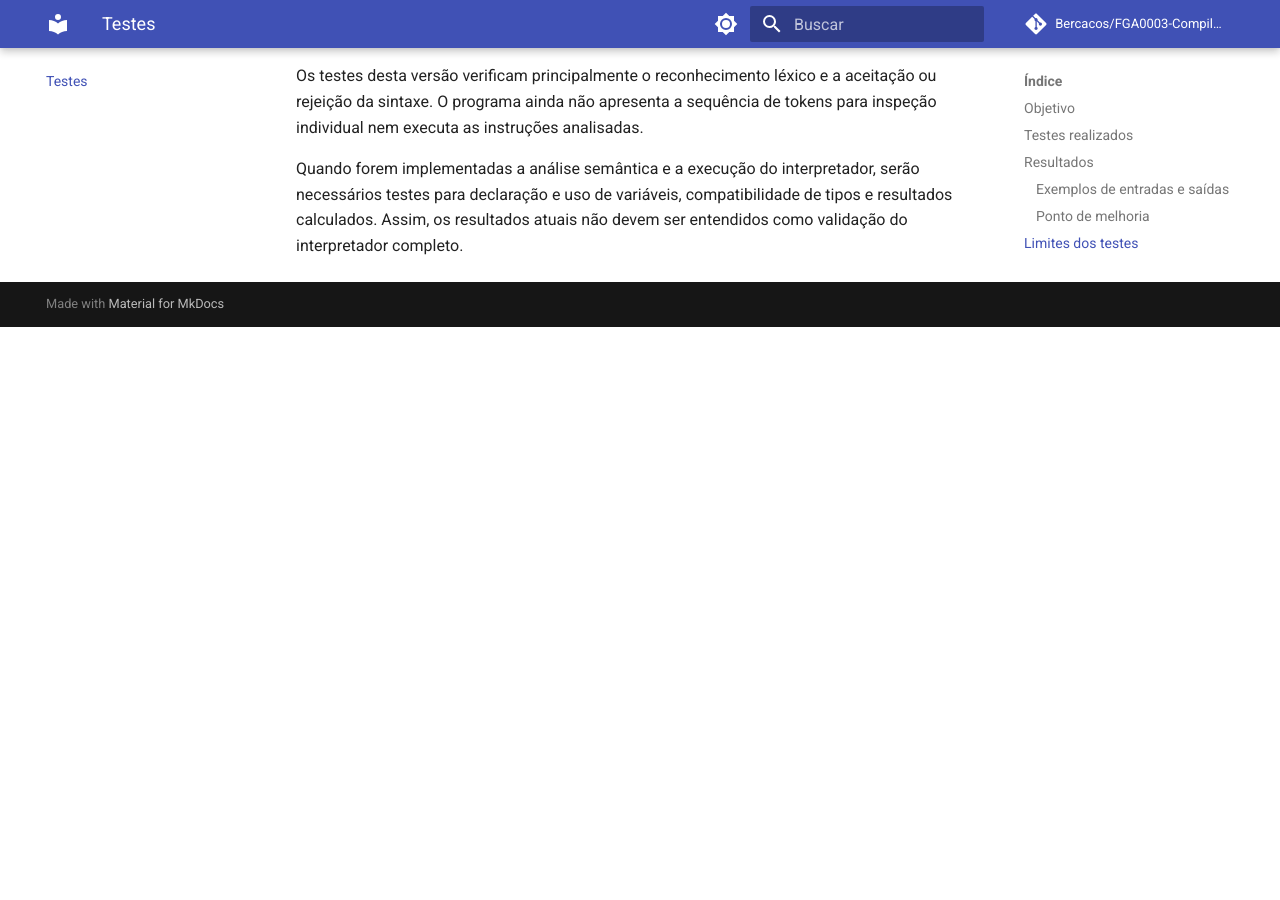
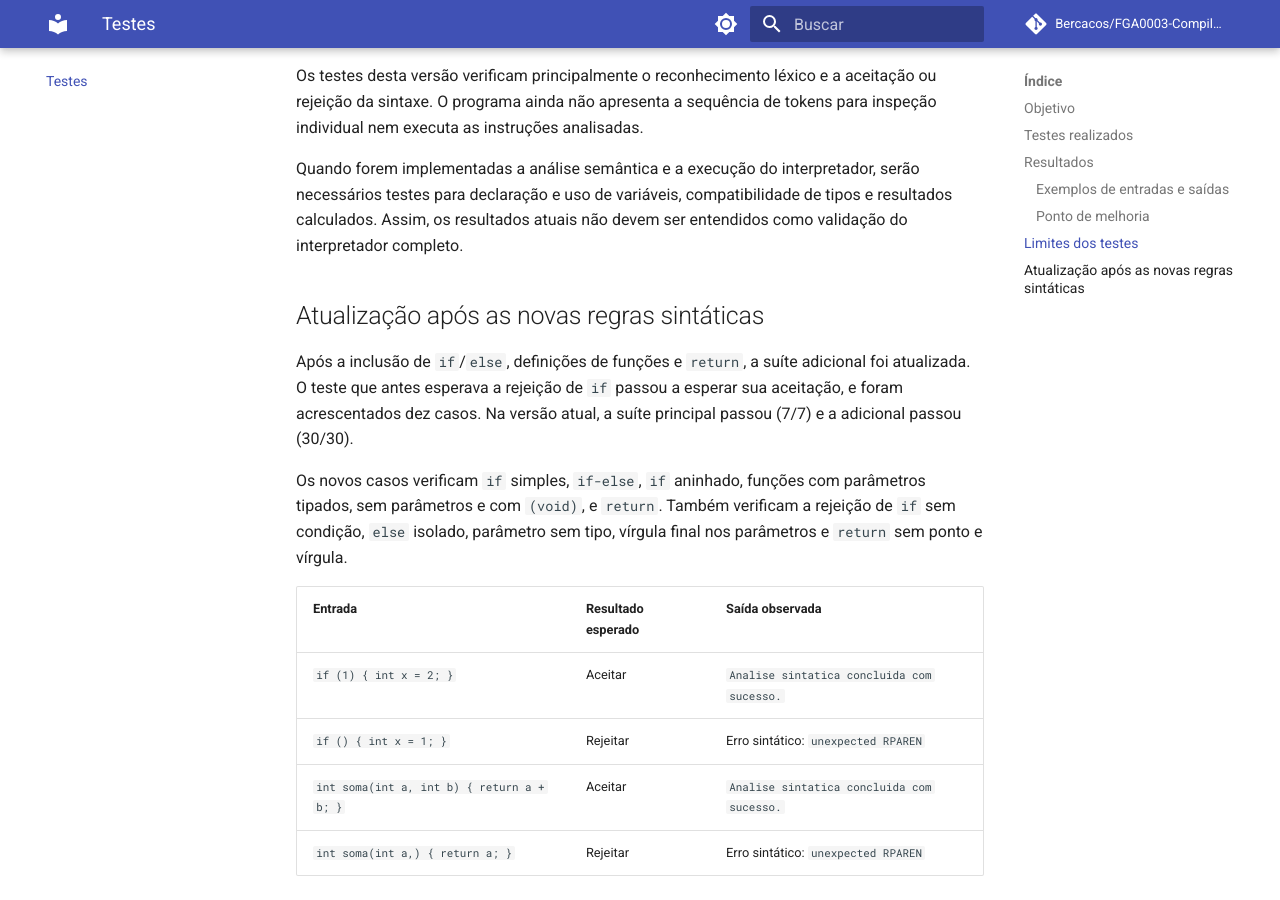
Before and after one commit to Bercacos/FGA0003-Compiladores-1-Grupo-4, an MkDocs documentation site: the page built from docs/testes.md, in a window 1280 px wide and 900 px high, scrolled down 1694 px. Built offline with MkDocs 1.6.1 and Material for MkDocs 9.7.7, drawn with Linux system fonts in a browser that asks for light colours; comment, search, counter and statistics services are not loaded; before the commit the page ends 2021 px from its top, so only the background shows below that.

Commit message:
test: atualiza testes de if e funcoes

```diff
--- a/docs/testes.md
+++ b/docs/testes.md
@@ -38,3 +38,16 @@ Foi identificado um ponto de melhoria no tratamento de comentários de bloco sem
 Os testes desta versão verificam principalmente o reconhecimento léxico e a aceitação ou rejeição da sintaxe. O programa ainda não apresenta a sequência de tokens para inspeção individual nem executa as instruções analisadas.
 
 Quando forem implementadas a análise semântica e a execução do interpretador, serão necessários testes para declaração e uso de variáveis, compatibilidade de tipos e resultados calculados. Assim, os resultados atuais não devem ser entendidos como validação do interpretador completo.
+
+## Atualização após as novas regras sintáticas
+
+Após a inclusão de `if`/`else`, definições de funções e `return`, a suíte adicional foi atualizada. O teste que antes esperava a rejeição de `if` passou a esperar sua aceitação, e foram acrescentados dez casos. Na versão atual, a suíte principal passou (7/7) e a adicional passou (30/30).
+
+Os novos casos verificam `if` simples, `if-else`, `if` aninhado, funções com parâmetros tipados, sem parâmetros e com `(void)`, e `return`. Também verificam a rejeição de `if` sem condição, `else` isolado, parâmetro sem tipo, vírgula final nos parâmetros e `return` sem ponto e vírgula.
+
+| Entrada | Resultado esperado | Saída observada |
+| --- | --- | --- |
+| `if (1) { int x = 2; }` | Aceitar | `Analise sintatica concluida com sucesso.` |
+| `if () { int x = 1; }` | Rejeitar | Erro sintático: `unexpected RPAREN` |
+| `int soma(int a, int b) { return a + b; }` | Aceitar | `Analise sintatica concluida com sucesso.` |
+| `int soma(int a,) { return a; }` | Rejeitar | Erro sintático: `unexpected RPAREN` |
```
Also changed, not shown: 1 other file.
